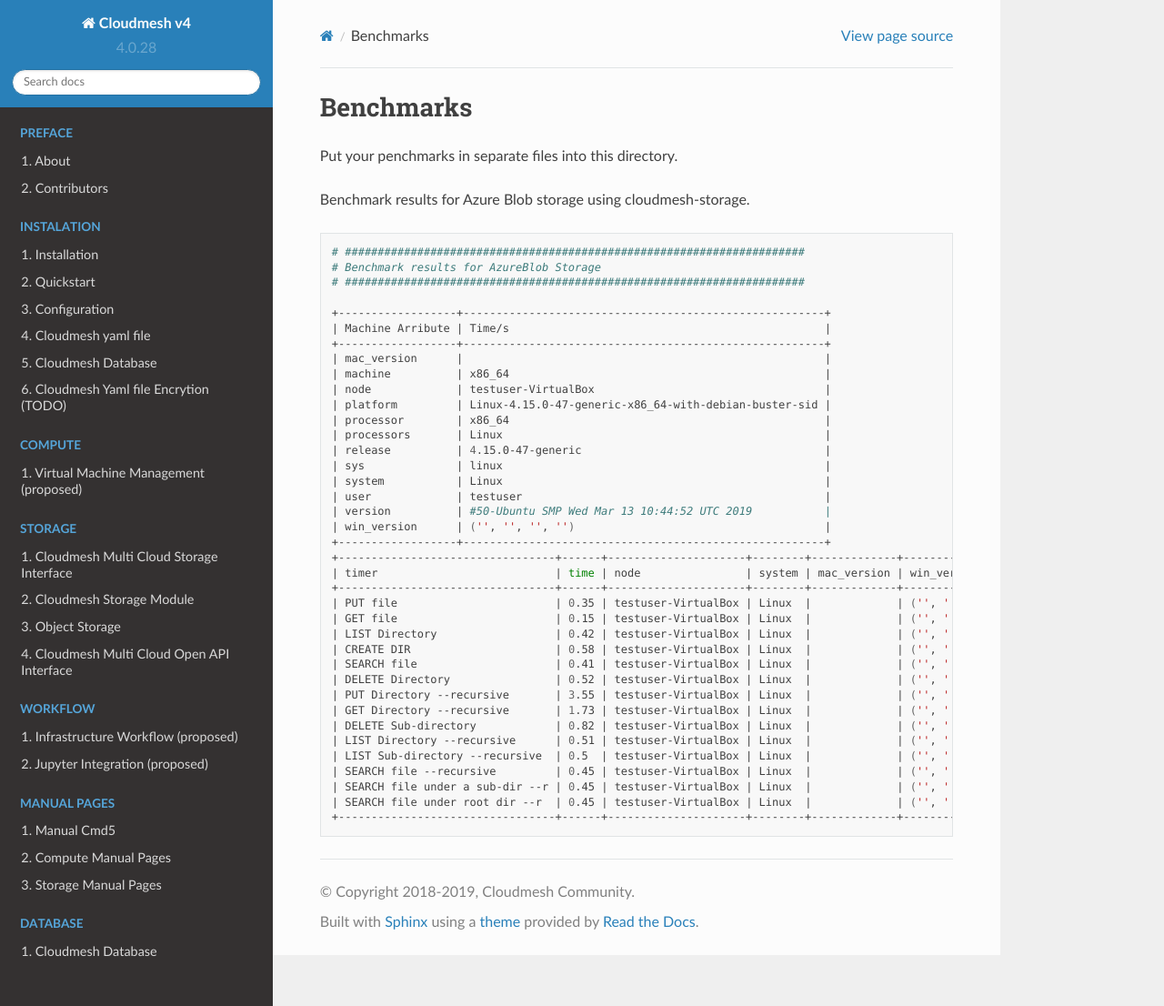
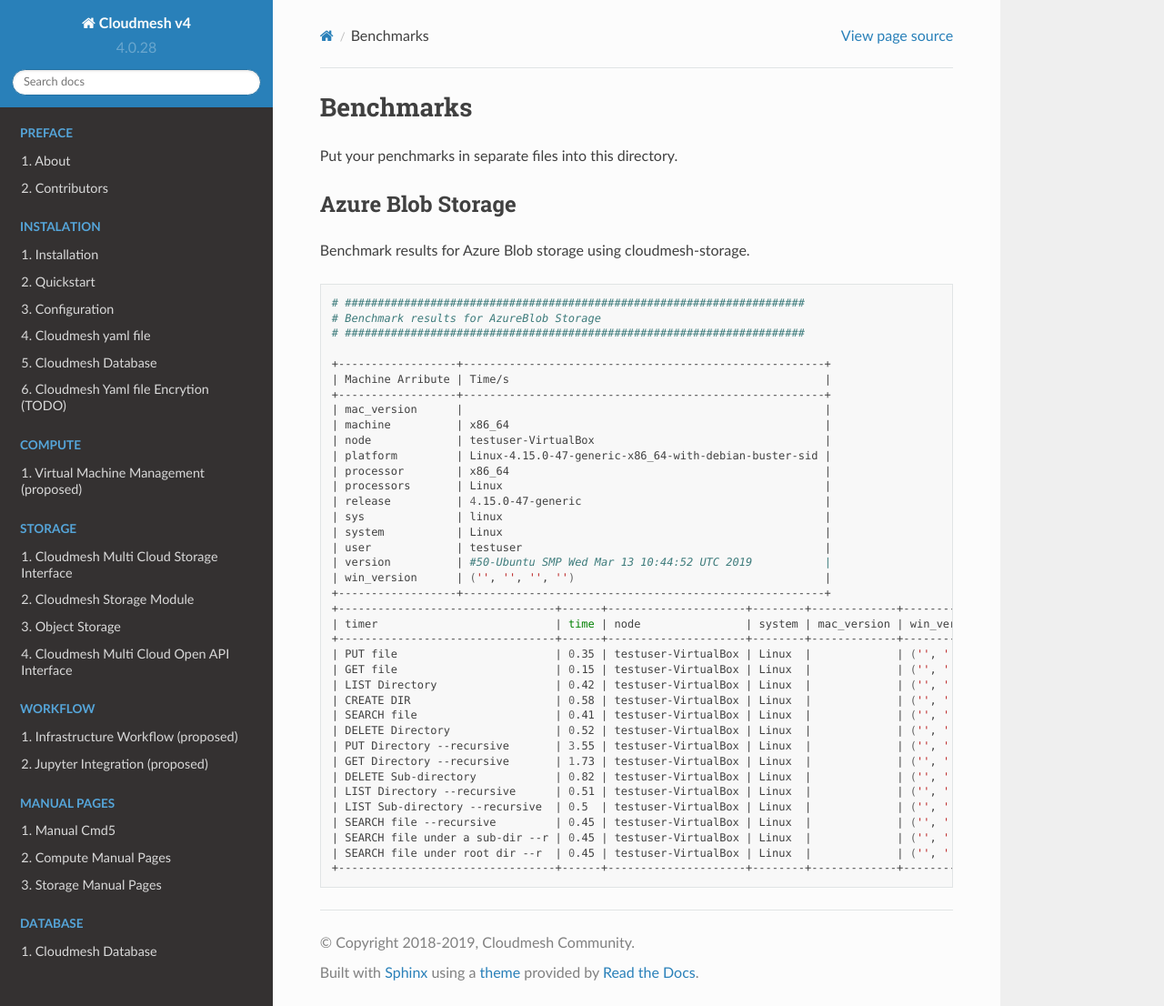
Before and after one commit to xiaoyue10131748/cloudmesh-manual, a Sphinx documentation site: the page built from docs-source/source/benchmarks/README.md, in a window 1280 px wide and 1106 px high. Shown: the whole window at 91% size. Built offline with Sphinx 7.4.7 and the Read the Docs theme 2.0.0, drawn with Linux system fonts in a browser that asks for light colours; pages that are not in the unit, such as notebooks, are missing from menus.

Commit message:
Update README.md

```diff
--- a/docs-source/source/benchmarks/README.md
+++ b/docs-source/source/benchmarks/README.md
@@ -1,6 +1,8 @@
 # Benchmarks
 
 Put your penchmarks in separate files into this directory.
+
+## Azure Blob Storage
 
 Benchmark results for Azure Blob storage using cloudmesh-storage.
 
```
